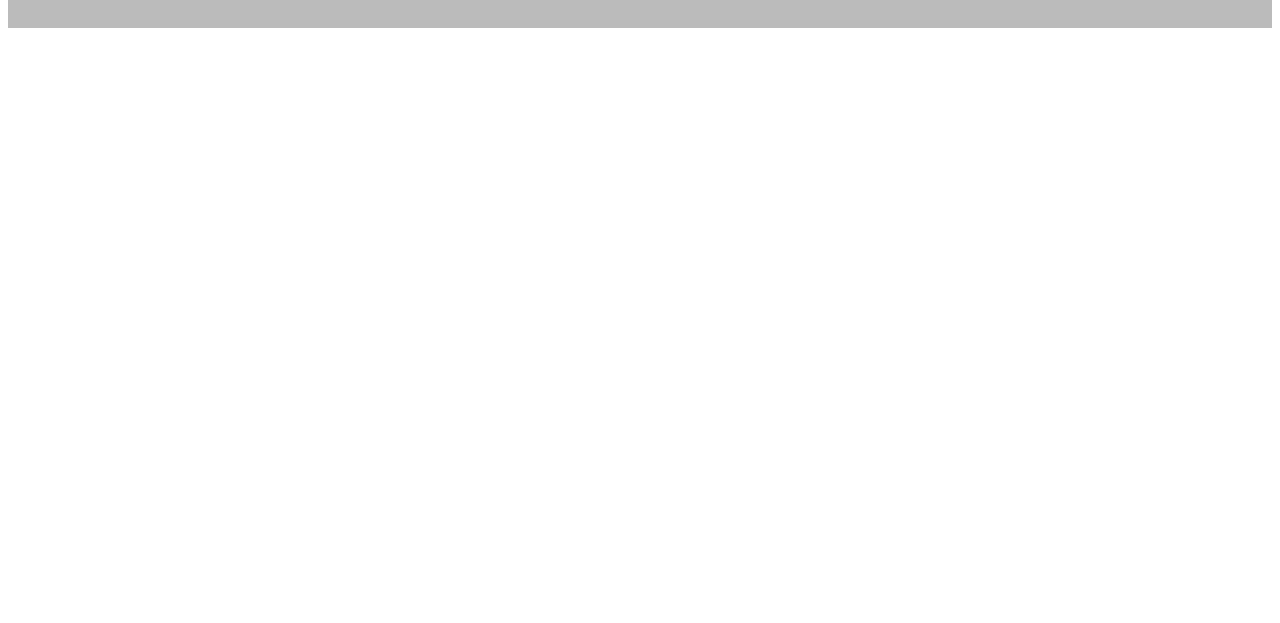
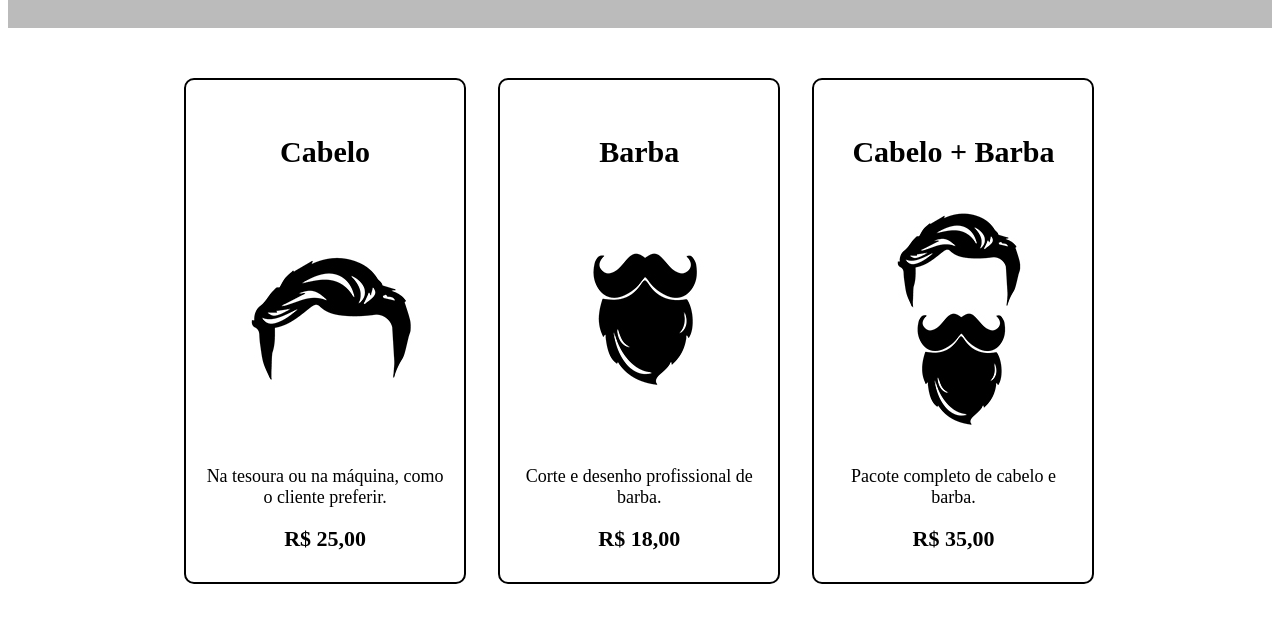
Before and after one commit to StasiakLucas/Barbearia-2G, a plain HTML site: page produtos.html in a window 1280 px wide. Shown: the part 321-944 px from the top of the page. Before the commit the page ends 800 px from the top, so only its background shows below. Drawn offline with Linux system fonts and the light colour scheme.

Commit message:
27/05/24

```diff
--- a/produtos.css
+++ b/produtos.css
@@ -32,3 +32,36 @@ nav a:hover{
   color: #C78C19;
   text-decoration: underline;
 }
+
+.produtos{
+  width: 940px;
+  margin: 0 auto;
+  padding: 50px;
+}
+
+.produtos li{
+  display: inline-block;
+  text-align: center;
+  width: 30%;
+  vertical-align: top;
+  margin: 0 1.5%;
+  padding: 30px 20px;
+  box-sizing: border-box;
+  border: 2px solid #000000;
+  border-radius: 10px;
+}
+
+.produtos h2{
+  font-size: 30px;
+  font-weight: bold;
+}
+
+.produto-descricao{
+  font-size: 18px;
+}
+
+.produto-preco{
+  font-size: 22px;
+  font-weight: bold;
+  margin: 10px 0 0 0;
+}
--- a/produtos.html
+++ b/produtos.html
@@ -22,6 +22,31 @@
       </nav>
     </div>
   </header>
+
+  <main>
+    <ul class="produtos">
+      <li>
+        <h2>Cabelo</h2>
+        <img src="cabelo.jpg">
+        <p class="produto-descricao"> Na tesoura ou na máquina, como o cliente preferir. </p>
+        <p class="produto-preco"> R$ 25,00 </p>
+      </li>
+
+      <li>
+        <h2> Barba </h2>
+        <img src="barba.jpg">
+        <p class="produto-descricao"> Corte e desenho profissional de barba. </p>
+        <p class="produto-preco"> R$ 18,00 </p>
+      </li>
+
+      <li>
+        <h2>Cabelo + Barba</h2>
+        <img src="cabelo+barba.jpg">
+        <p class="produto-descricao"> Pacote completo de cabelo e barba. </p>
+        <p class="produto-preco"> R$ 35,00 </p>
+      </li>
+    </ul>
+  </main>
 </body>
 
 </html>
```
